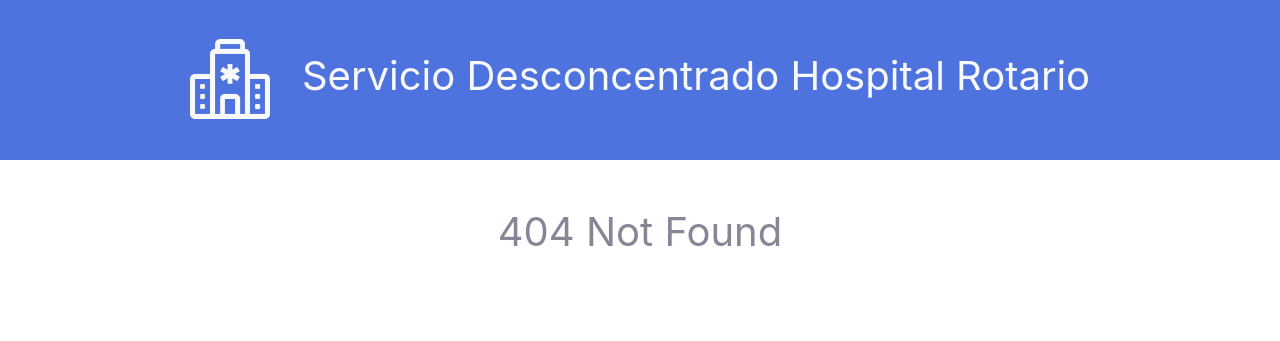
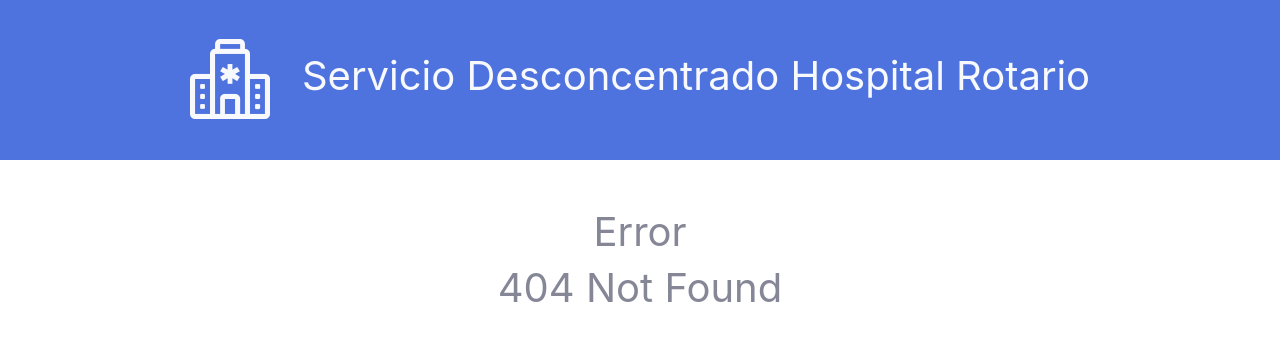
Before and after one commit to kiroNox/rotario, a PHP site: page /items_x/index.php?p=404 in a window 1280 px wide. Shown: the top 341 px of the page. Run offline with PHP 8.4, Linux system fonts and the light colour scheme; data comes from the database, SQL or seed files in the repository; some libraries are stand-ins or nearby versions.

Commit message:
se agrega la posibilidad de un mensaje en la pagina 404

```diff
--- a/vista/404.php
+++ b/vista/404.php
@@ -24,7 +24,10 @@
 		</div>
 	</div>
 	<div class="container pt-5">
-		<h1 class="text-center">404 Not Found</h1>
+		<?php $_POST['error'] = $_POST['error'] ?? "404 Not Found"; ?>
+		<h1 class="text-center">Error</h1>
+		<h1 class="text-center"><?=$_POST['error'] ?></h1>
+		<?php unset($_POST['error']); ?>
 	</div>
 
 </body>
```
